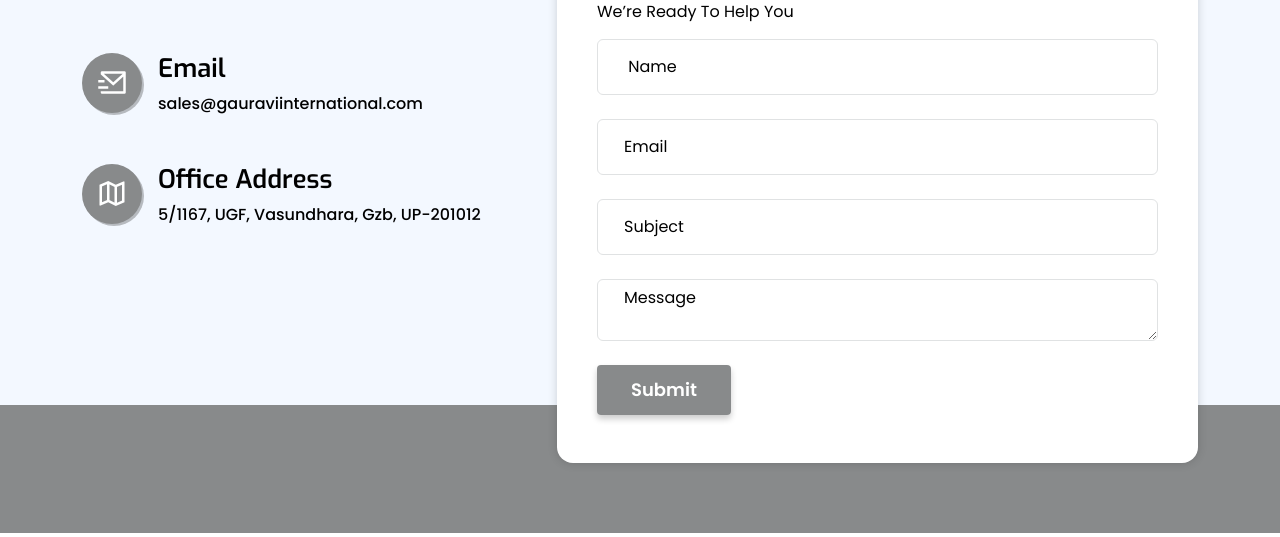
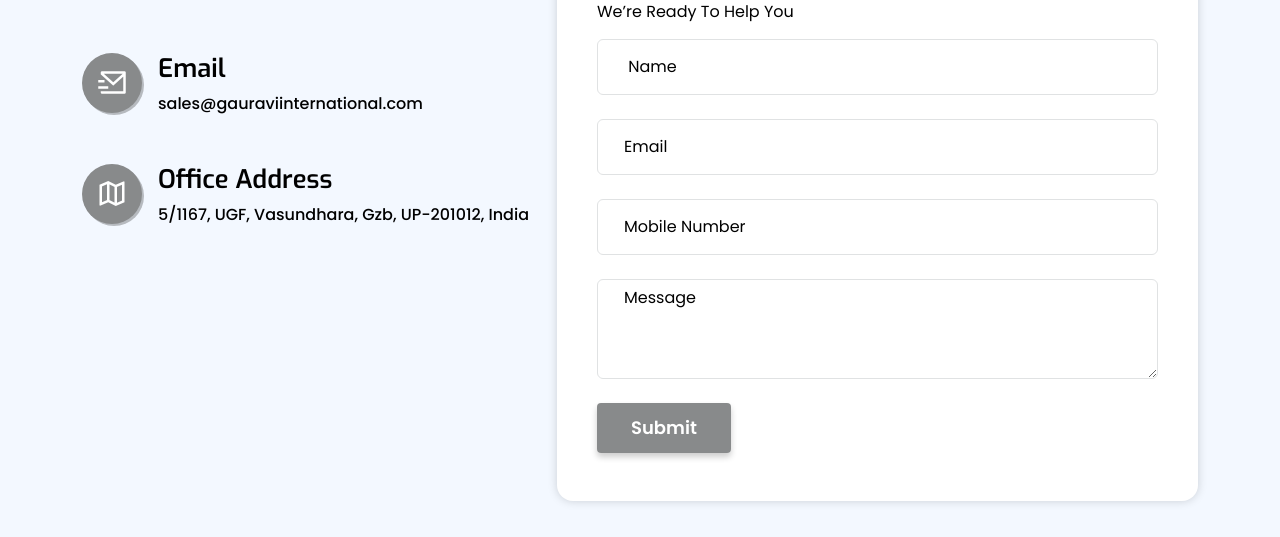
Before and after one commit to akkushwaha7834/gauravi-international, a PHP site: page /contact-us.php in a window 1280 px wide. Shown: the part 639-1176 px from the top of the page. Run offline with PHP 8.4, Linux system fonts and the light colour scheme; grey boxes are pictures that could not be loaded.

Commit message:
Contact Us page changes done

```diff
--- a/contact-us.php
+++ b/contact-us.php
@@ -52,7 +52,7 @@
                                         <i class="ri-map-2-line  flex-shrink-0 "></i>
                                         <div>
                                             <h3 class="mb-2">Office Address</h3>
-                                            <span class=" d-block contact-d"> 5/1167, UGF, Vasundhara, Gzb, UP-201012</span>
+                                            <span class=" d-block contact-d"> 5/1167, UGF, Vasundhara, Gzb, UP-201012, India</span>
                                         </div>
 
                                     </span>
@@ -74,10 +74,10 @@
                                 <input type="email" placeholder="Email" class="form-control">
                             </div>
                             <div class="col-md-12">
-                                <input type="text" placeholder="Subject" class="form-control">
+                                <input type="text" placeholder="Mobile Number" class="form-control">
                             </div>
                             <div class="col-md-12">
-                               <textarea name="" id="" row="3" placeholder="Message" class="h-auto form-control"></textarea>
+                               <textarea name="" row="30" placeholder="Message" class="form-control" style="height:100px"></textarea>
                             </div>
 
                             <div class="col-md-12">
@@ -92,7 +92,7 @@
             </div>
         </div>
     </div>
-    <div class="position-absolute bottom-0 start-0 w-100 z-0 " style="height: 8rem;background:var(--theme-primary);"></div>
+    <!-- <div class="position-absolute bottom-0 start-0 w-100 z-0 " style="height: 8rem;background:var(--theme-primary);"></div> -->
 </section>
 <section class="">
     <div class="line-height-0"><iframe src="https://www.google.com/maps/embed?pb=!1m18!1m12!1m3!1d28007.827403984676!2d77.35368330381347!3d28.660364649325466!2m3!1f0!2f0!3f0!3m2!1i1024!2i768!4f13.1!3m3!1m2!1s0x390cf16d8d27e847%3A0x3325fb11f3e7ca3b!2sGauravi%20International!5e0!3m2!1sen!2sin!4v1734272370944!5m2!1sen!2sin" width="100%" height="450" style="border:0;" allowfullscreen="" loading="lazy" referrerpolicy="no-referrer-when-downgrade"></iframe></div>
```
